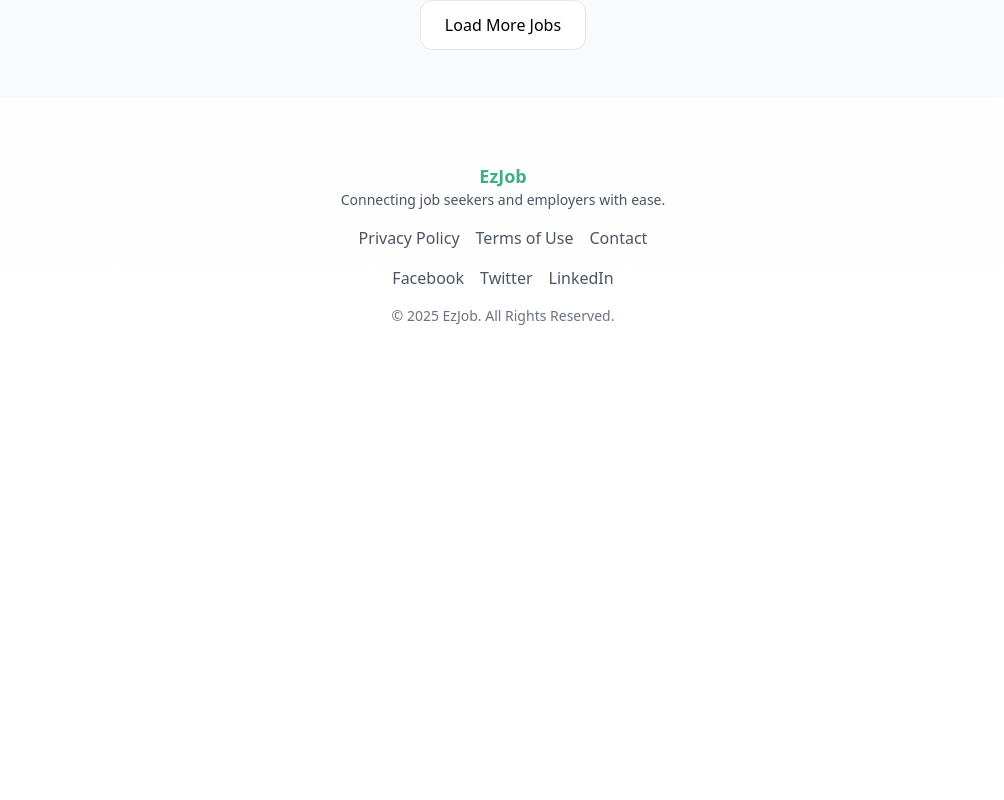
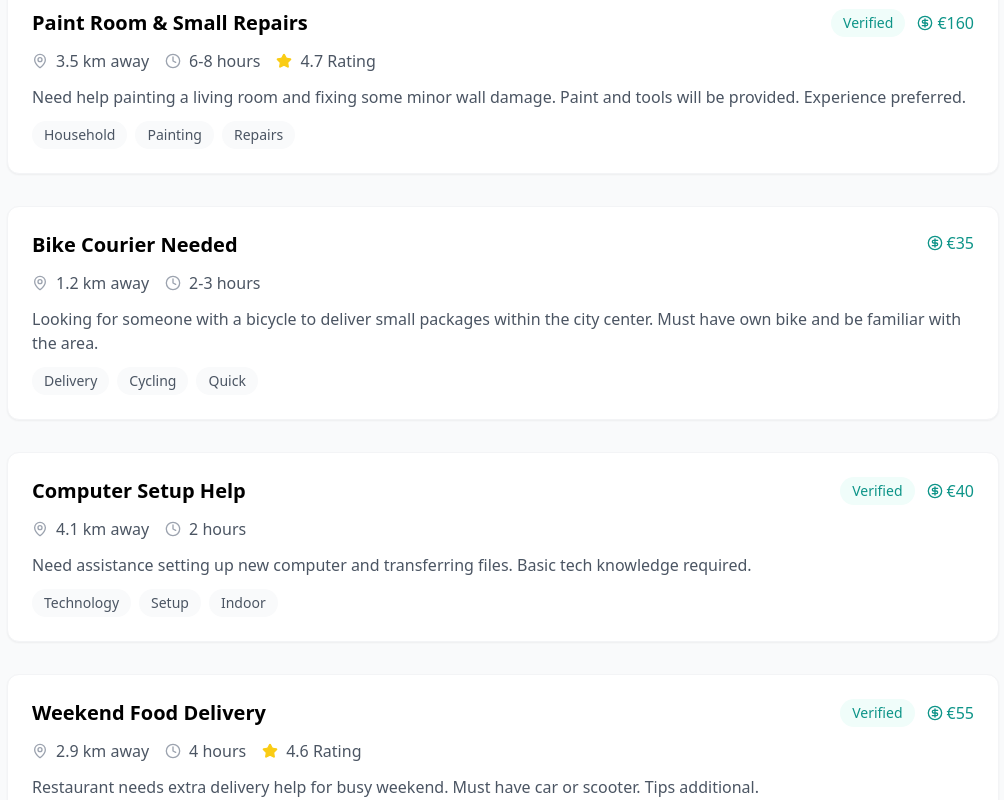
Before and after one commit to Madmaxme/EzJob, a React (Create React App) app: page /jobs in a window 1280 px wide. Shown: the part 1760-2560 px from the top of the page, without its empty margins (137-1141 px from the left). Before the commit the page ends 2110 px from the top, so only its background shows below. Built offline with nearby package versions, Linux system fonts and the light colour scheme.

Commit message:
more job postings

```diff
--- a/src/components/Pages/Jobs/JobsPage.js
+++ b/src/components/Pages/Jobs/JobsPage.js
@@ -127,6 +127,130 @@ const JobsPage = () => {
       tags: ["Pets", "Walking", "Regular"],
       verified: true,
       rating: "5.0"
+    },
+    {
+      id: 7,
+      title: "Paint Room & Small Repairs",
+      distance: "3.5 km away",
+      duration: "6-8 hours",
+      payment: "€160",
+      description: "Need help painting a living room and fixing some minor wall damage. Paint and tools will be provided. Experience preferred.",
+      tags: ["Household", "Painting", "Repairs"],
+      verified: true,
+      rating: "4.7"
+    },
+    {
+      id: 8,
+      title: "Bike Courier Needed",
+      distance: "1.2 km away",
+      duration: "2-3 hours",
+      payment: "€35",
+      description: "Looking for someone with a bicycle to deliver small packages within the city center. Must have own bike and be familiar with the area.",
+      tags: ["Delivery", "Cycling", "Quick"],
+      verified: false
+    },
+    {
+      id: 9,
+      title: "Computer Setup Help",
+      distance: "4.1 km away",
+      duration: "2 hours",
+      payment: "€40",
+      description: "Need assistance setting up new computer and transferring files. Basic tech knowledge required.",
+      tags: ["Technology", "Setup", "Indoor"],
+      verified: true
+    },
+    {
+      id: 10,
+      title: "Weekend Food Delivery",
+      distance: "2.9 km away",
+      duration: "4 hours",
+      payment: "€55",
+      description: "Restaurant needs extra delivery help for busy weekend. Must have car or scooter. Tips additional.",
+      tags: ["Delivery", "Food", "Weekend"],
+      verified: true,
+      rating: "4.6"
+    },
+    {
+      id: 11,
+      title: "Photography Assistant",
+      distance: "6.2 km away",
+      duration: "5 hours",
+      payment: "€100",
+      description: "Need assistant for weekend wedding shoot. Help with equipment and basic photography knowledge preferred.",
+      tags: ["Photography", "Event", "Creative"],
+      verified: true
+    },
+    {
+      id: 12,
+      title: "Organize Garage",
+      distance: "3.7 km away",
+      duration: "4-5 hours",
+      payment: "€70",
+      description: "Help needed to organize and clean garage. Includes sorting items, some heavy lifting, and cleaning.",
+      tags: ["Cleaning", "Organizing", "Physical Work"],
+      verified: false
+    },
+    {
+      id: 13,
+      title: "Language Exchange - German",
+      distance: "1.5 km away",
+      duration: "2 hours",
+      payment: "€30",
+      description: "Looking for native German speaker for conversation practice. Casual setting at local café.",
+      tags: ["Teaching", "Language", "Casual"],
+      verified: true,
+      rating: "5.0"
+    },
+    {
+      id: 14,
+      title: "Children's Party Helper",
+      distance: "4.4 km away",
+      duration: "3 hours",
+      payment: "€45",
+      description: "Need help with kids' birthday party. Tasks include setup, supervising games, and cleanup.",
+      tags: ["Event", "Children", "Party"],
+      verified: true
+    },
+    {
+      id: 15,
+      title: "Basic Plumbing Help",
+      distance: "2.3 km away",
+      duration: "1-2 hours",
+      payment: "€50",
+      description: "Need assistance fixing a leaky faucet and unclogging drain. Basic plumbing knowledge required.",
+      tags: ["Repairs", "Plumbing", "Quick"],
+      verified: true,
+      rating: "4.8"
+    },
+    {
+      id: 16,
+      title: "Grocery Shopping Assistant",
+      distance: "1.1 km away",
+      duration: "2 hours",
+      payment: "€25",
+      description: "Help needed with weekly grocery shopping and carrying groceries for elderly person.",
+      tags: ["Shopping", "Assistance", "Regular"],
+      verified: true
+    },
+    {
+      id: 17,
+      title: "Car Wash & Detailing",
+      distance: "3.9 km away",
+      duration: "3 hours",
+      payment: "€55",
+      description: "Looking for someone to wash and detail two cars. Supplies provided. Experience preferred.",
+      tags: ["Cleaning", "Automotive", "Outdoor"],
+      verified: false
+    },
+    {
+      id: 18,
+      title: "Moving Sale Helper",
+      distance: "5.5 km away",
+      duration: "6 hours",
+      payment: "€85",
+      description: "Need help organizing and running a moving sale. Tasks include setting up items, pricing, and handling transactions.",
+      tags: ["Sales", "Moving", "Organization"],
+      verified: true
     }
   ];
 
@@ -213,9 +337,6 @@ const JobsPage = () => {
         </div>
 
         <div className="mt-8 text-center">
-          <button className="bg-white text-navy-900 px-6 py-3 rounded-xl border border-gray-200 hover:border-teal-100 transition-colors">
-            Load More Jobs
-          </button>
         </div>
       </div>
     </div>
```
